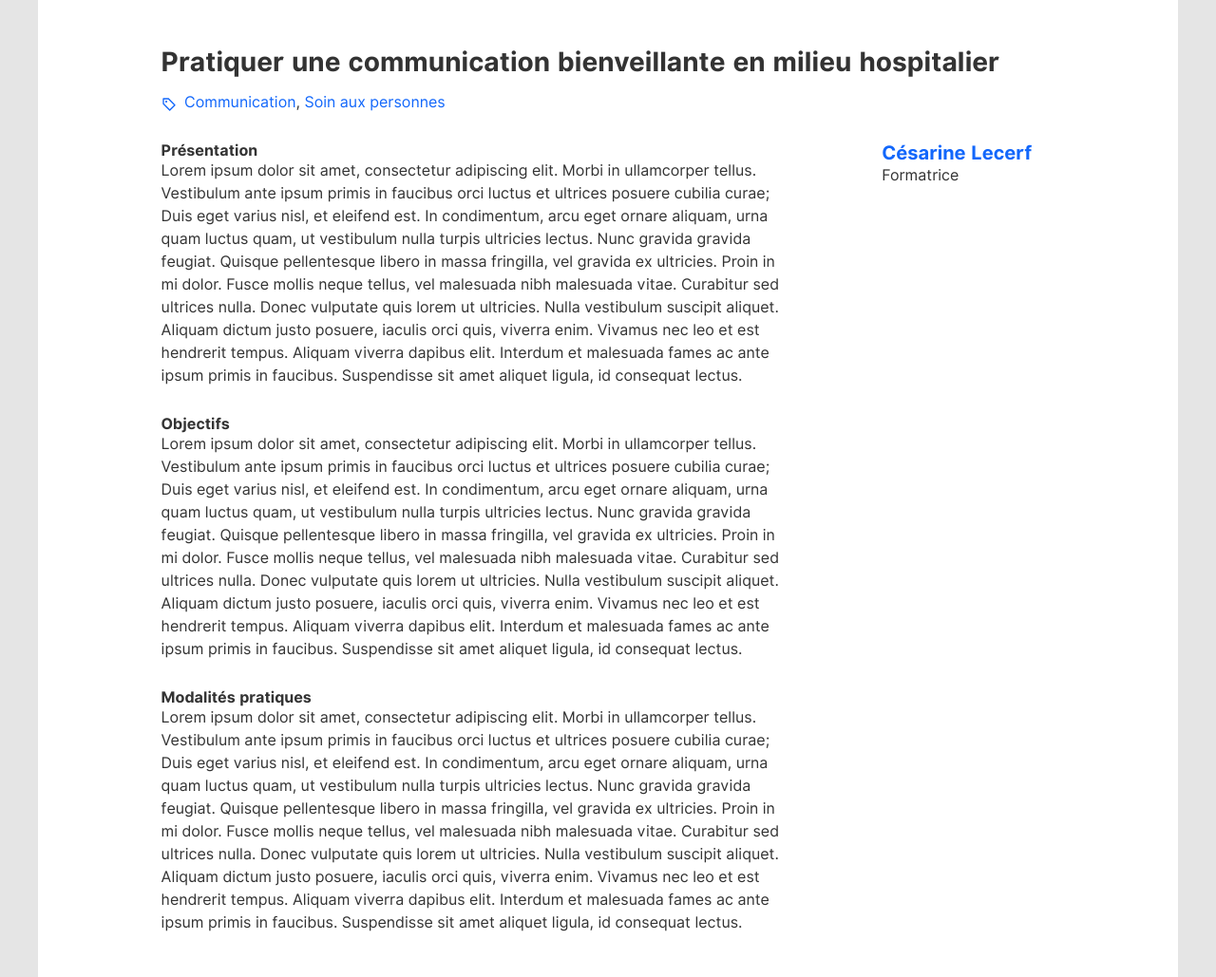
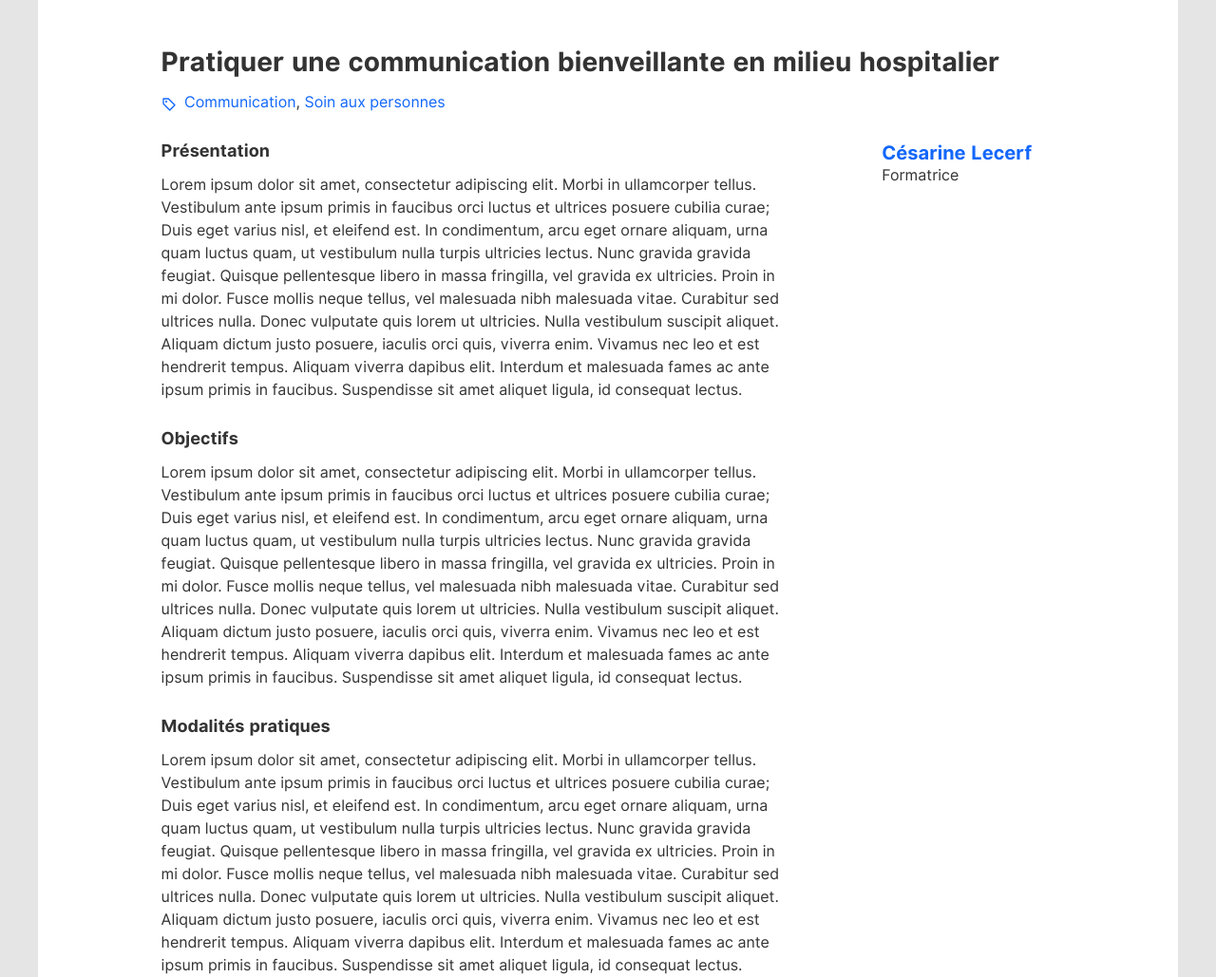
Before and after one commit to smartcoop/cfa-static-templates, a PHP site: page /nom-de-la-formation.php in a window 1280 px wide. Shown: the part 111-1140 px from the top of the page at 95% size. Run offline with PHP 8.4, Linux system fonts and the light colour scheme.

Commit message:
Compiled styles

```diff
--- a/css/main.css
+++ b/css/main.css
@@ -1688,9 +1688,10 @@ abbr[title] {
 }
 
 .training-card .training-card__details .training-card__details-txts .training-card__details-section .training-card__details-label {
-  font-size: 1.6rem;
+  font-size: 1.8rem;
   font-weight: 700;
   line-height: 1.8rem;
+  padding-bottom: 1.5rem;
 }
 
 .training-card .training-card__details .training-card__trainer {
```
Also changed, not shown: 1 other file.
